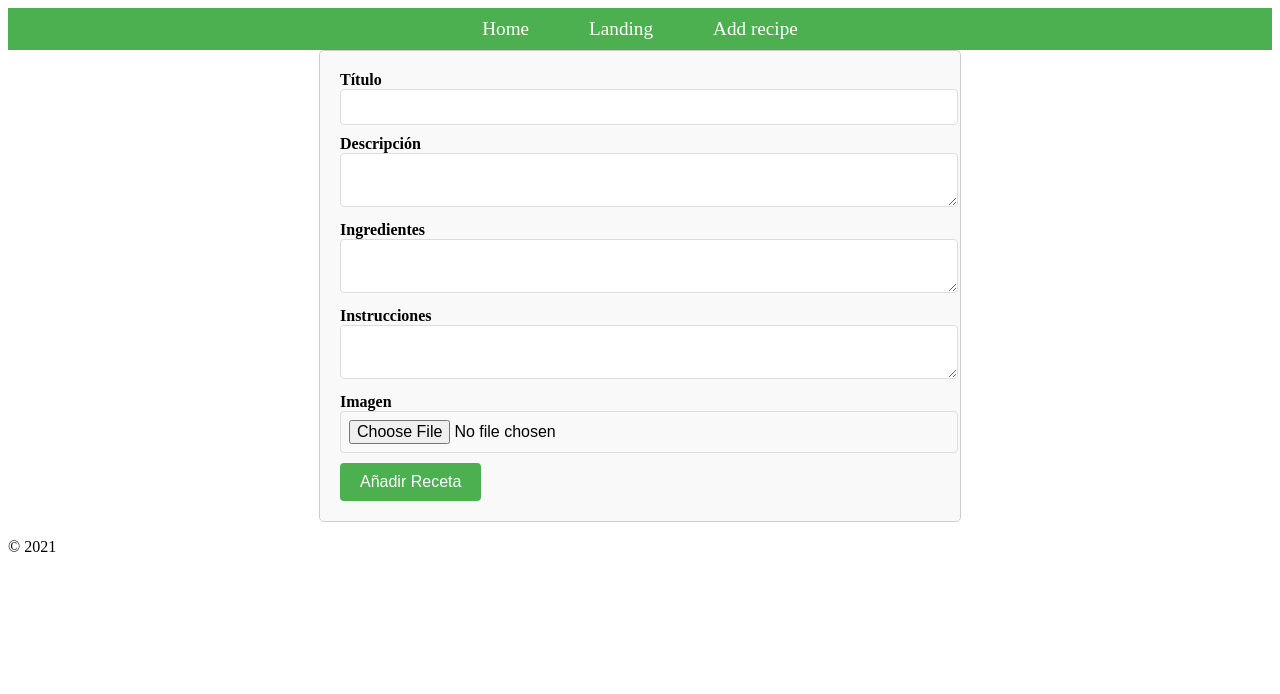
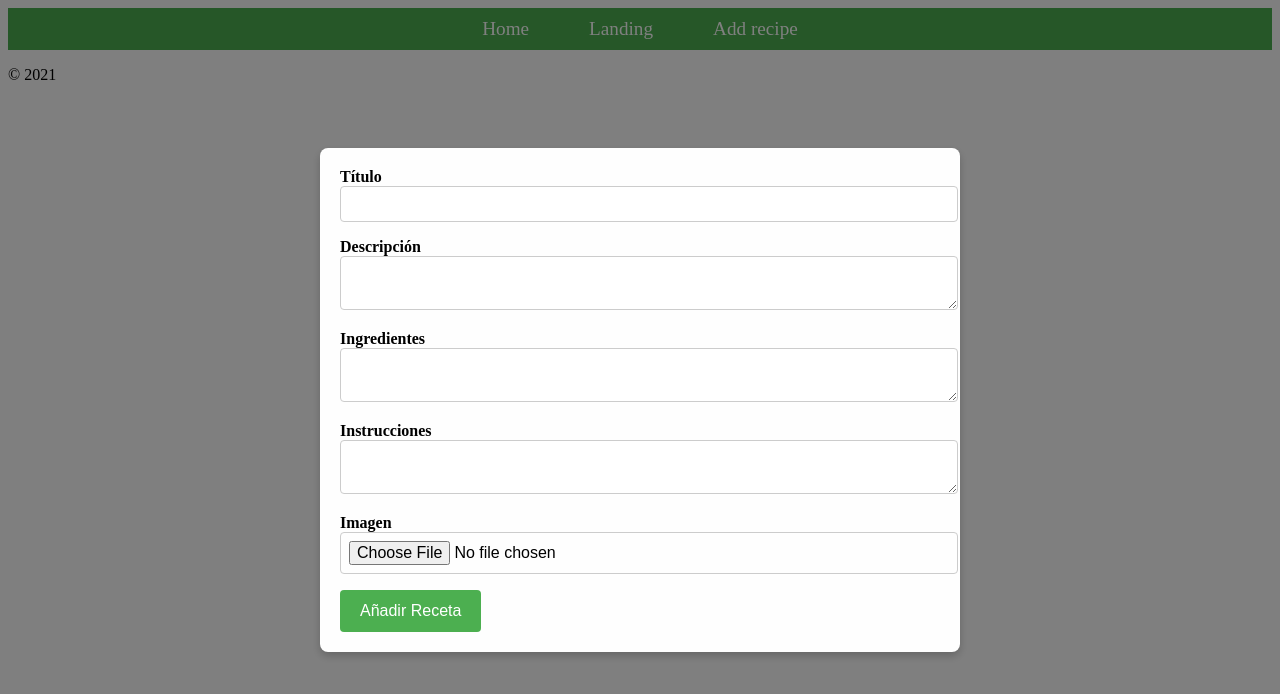
Before and after one commit to TrianaSolerMartin/FamilyFlavors, a React (Vite) app in the folder CLient/: page /home/recipeForm in a window 1280 px wide. Shown: the top 694 px of the page. Built offline with nearby package versions, Linux system fonts and the light colour scheme.

Commit message:
userflow reload

```diff
--- a/CLient/db.json
+++ b/CLient/db.json
@@ -668,6 +668,22 @@
       "ingredients": "img",
       "instructions": "img",
       "image": ""
+    },
+    {
+      "id": "95db",
+      "title": "1",
+      "description": "1\n1\n1\n",
+      "ingredients": "1",
+      "instructions": "2º",
+      "image": "https://res.cloudinary.com/dlg7gpmha/image/upload/v1720206788/bicyclesmuseum/myus7pkx8yncmlshjrw5.png"
+    },
+    {
+      "id": "49ac",
+      "title": "lññ",
+      "description": "ñ´l",
+      "ingredients": "l",
+      "instructions": "´ñ´l",
+      "image": "https://res.cloudinary.com/dlg7gpmha/image/upload/v1720209089/bicyclesmuseum/xwsyedd9a7nxalztglkf.png"
     }
   ]
 }
--- a/CLient/src/components/form/NewRecipeForm.css
+++ b/CLient/src/components/form/NewRecipeForm.css
@@ -1,43 +1,49 @@
-/* styles.css */
-
-.new-recipe-form {
-  max-width: 600px;
-  margin: 0 auto;
-  padding: 20px;
-  border: 1px solid #ccc;
-  border-radius: 5px;
-  background-color: #f9f9f9;
+.form-popup {
+  display: flex;
+  justify-content: center;
+  align-items: center;
+  position: fixed;
+  top: 0;
+  left: 0;
+  width: 100%;
+  height: 100%;
+  background-color: rgba(0, 0, 0, 0.5); /* Fondo oscuro con transparencia */
+  z-index: 1000; /* Z-index alto para estar encima de otros elementos */
 }
 
-.new-recipe-form label {
-  font-weight: bold;
+.form-container {
+  background-color: #fefefe;
+  padding: 20px;
+  width: 80%;
+  max-width: 600px;
+  border-radius: 8px;
+  box-shadow: 0 4px 8px rgba(0, 0, 0, 0.2);
 }
 
-.new-recipe-form input[type="text"],
-.new-recipe-form textarea,
-.new-recipe-form input[type="file"] {
+.form-container label {
+  font-weight: bold;
+  margin-bottom: 8px;
+}
+
+.form-container input[type="text"],
+.form-container textarea,
+.form-container input[type="file"] {
   width: 100%;
   padding: 8px;
-  margin-bottom: 10px;
+  margin-bottom: 16px;
   font-size: 16px;
-  border: 1px solid #ddd;
+  border: 1px solid #ccc;
   border-radius: 4px;
 }
 
-.new-recipe-form input[type="submit"],
-.new-recipe-form .upload-button {
+.form-container input[type="submit"] {
   background-color: #4caf50;
   color: white;
-  padding: 10px 20px;
   border: none;
+  padding: 12px 20px;
   border-radius: 4px;
   cursor: pointer;
   font-size: 16px;
-}
-
-.new-recipe-form input[type="submit"]:hover,
-.new-recipe-form .upload-button:hover {
-  background-color: #45a049;
 }
 
 .error-message {
--- a/CLient/src/components/form/RecipeForm.jsx
+++ b/CLient/src/components/form/RecipeForm.jsx
@@ -5,21 +5,24 @@ import './NewRecipeForm.css';
 
 const RecipeForm = () => {
   const { register, formState: { errors }, handleSubmit, reset } = useForm();
+  const [imageURL, setImageURL] = useState('');
   const [isSubmitted, setIsSubmitted] = useState(false);
-  const [imageURL, setImageURL] = useState('');
+  const [redirectUrl, setRedirectUrl] = useState('');
 
   const onSubmit = async (data) => {
     try {
       data.image = imageURL;
 
-      const { success, error } = await addRecipe(data);
+      const { success, error, recipeId } = await addRecipe(data);
 
       if (success) {
         alert('¡La receta fue añadida correctamente!');
         reset();
         setIsSubmitted(true);
         setTimeout(() => setIsSubmitted(false), 1500);
-        setImageURL(''); // Limpiar imageURL después de enviar
+
+        // Establecer la URL de redirección
+        setRedirectUrl(`/recipe/${recipeId}`);
       } else {
         alert(error);
       }
@@ -33,7 +36,7 @@ const RecipeForm = () => {
     const file = event.target.files[0];
     const formData = new FormData();
     formData.append('file', file);
-    formData.append('upload_preset', 'Presents_react'); // Ajusta con tu upload preset de Cloudinary
+    formData.append('upload_preset', 'Presents_react');
 
     try {
       const response = await fetch('https://api.cloudinary.com/v1_1/dlg7gpmha/image/upload', {
@@ -46,14 +49,21 @@ const RecipeForm = () => {
       }
 
       const data = await response.json();
-      setImageURL(data.secure_url); // Guardar la URL de la imagen en imageURL
+      setImageURL(data.secure_url);
     } catch (error) {
       console.error('Error al subir la imagen a Cloudinary:', error);
+      alert('Error al subir la imagen a Cloudinary. Por favor, intenta nuevamente.');
     }
   };
 
+  // Redireccionar después de que redirectUrl tenga una URL válida
+  if (redirectUrl) {
+    window.location.href = redirectUrl;
+  }
+
   return (
-    <div className="new-recipe-form">
+    <div className="form-popup">
+      <div className="form-container">
         <form onSubmit={handleSubmit(onSubmit)}>
           <div>
             <label>Título</label>
@@ -86,10 +96,9 @@ const RecipeForm = () => {
           </div>
           <input type="submit" value="Añadir Receta" />
         </form>
-
-      {isSubmitted && <p className="success-message">Receta añadida exitosamente.</p>}
+      </div>
     </div>
   );
-}
+};
 
 export default RecipeForm;
```
Lines whose indentation alone changed are shown as unchanged.
